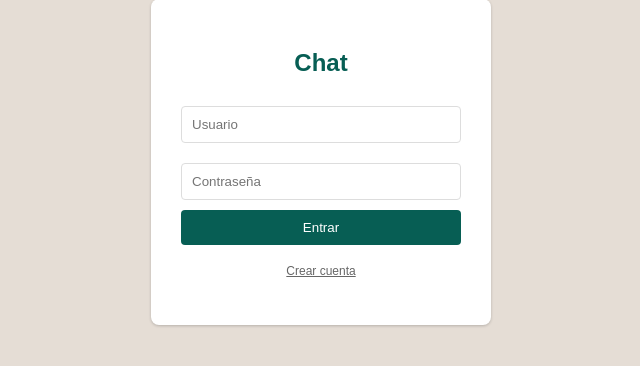
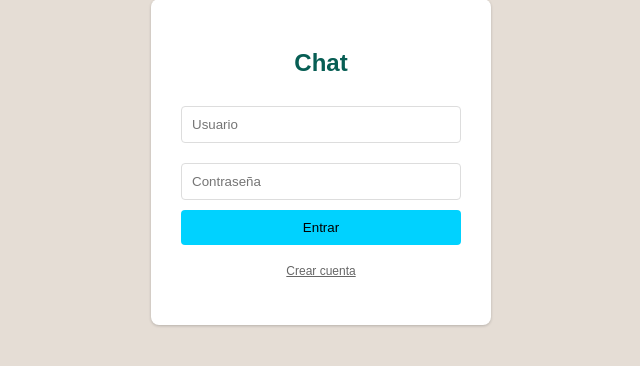
Before and after one commit to shadow345340/chat-oficial-de-shadow, a Flask app: page /login in a window 1280 px wide. Shown: the part 238-604 px from the top of the page, without its empty margins (319-959 px from the left). Run offline with Flask 3, Linux system fonts and the light colour scheme.

Commit message:
Update login.html

```diff
--- a/templates/login.html
+++ b/templates/login.html
@@ -8,6 +8,8 @@
         .box { background: white; padding: 30px; border-radius: 8px; width: 280px; text-align: center; box-shadow: 0 1px 3px rgba(0,0,0,0.2); }
         input { width: 100%; padding: 10px; margin: 10px 0; border: 1px solid #ddd; border-radius: 4px; box-sizing: border-box; }
         button { width: 100%; padding: 10px; background: #075e54; color: white; border: none; border-radius: 4px; cursor: pointer; }
+        button { background: #00d2ff; color: #000; }
+h2 { color: #00d2ff; }
     </style>
 </head>
 <body>
```
